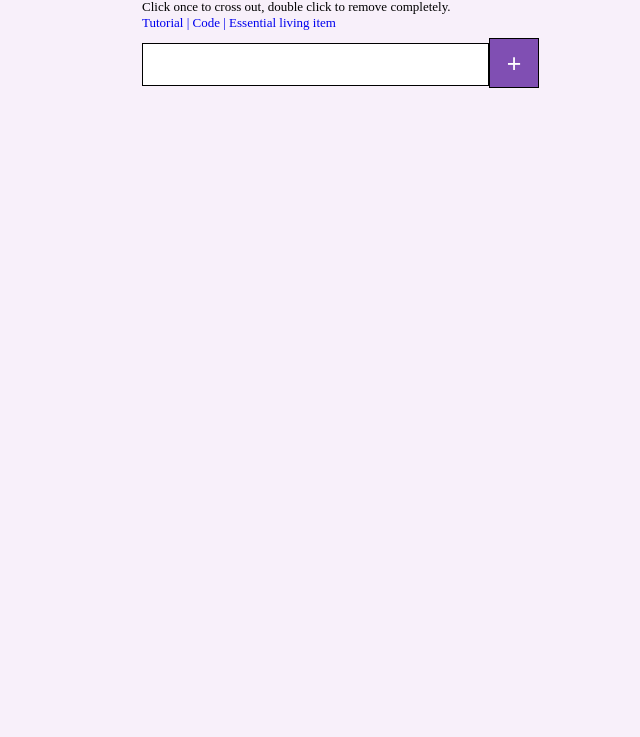
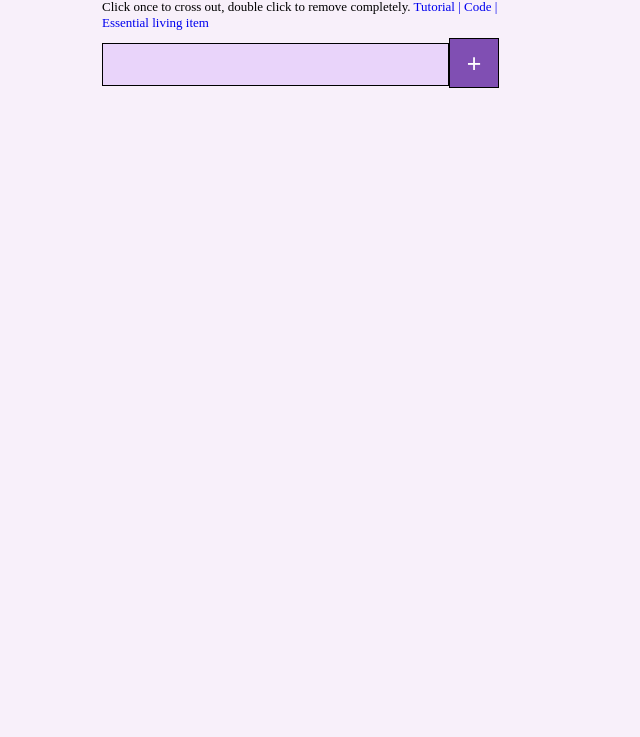
Before and after one commit to bloopmegan/testing, a plain HTML site: page index.html in a window 1280 px wide. Shown: the part 63-800 px from the top of the page, without its empty margins (338-978 px from the left). Drawn offline with Linux system fonts and the light colour scheme; a small style sheet from the web is missing.

Commit message:
Add files via upload

```diff
--- a/index.html
+++ b/index.html
@@ -3,15 +3,18 @@
 <meta name="viewport" content="width=device-width, initial-scale=1.0">
 <link rel="stylesheet" href="style.css">
 <link rel="shortcut icon" href="MEGAN.png">
+<link href="https://www.dafontfree.net/embed/YnJ5bmRhbi13cml0ZS1yZWd1bGFyJmRhdGEvNjQvYi8xNjAxODkvQnJ5bmRhbl9Xcml0ZS50dGY" rel="stylesheet" type="text/css"/>
 <title>bloopmegan | 4</title>
 </head>
 <body>
+    <div class="container" id="container1">
     <h1>To-Do List</h1>
     <p>Click once to cross out, double click to remove completely. <a href="https://youtu.be/-pRg_daFjfk" id="a">Tutorial |</a><a href="4.zip" id="a"> Code </a><a href="https://cutt.ly/xYLPJAm" id="a">| Essential living item</a></p>
     <div class="container">
         <input id="inputField" type="text"><button id="addToDo">+</button>
         <div class="to-dos" id="toDoContainer"></div>
     </div>
+    </div>
     <script src="main.js"></script>
 </body>
 </html>
--- a/style.css
+++ b/style.css
@@ -1,38 +1,36 @@
-@font-face{
-    font-family: 'Poppins';
-    src: url('https://fonts.googleapis.com/css2?family=Poppins&display=swap');
-}
 html, body{
-    width: 50%;
-    margin: auto;
+    width: 400px;
+    margin: 0 auto;
     background-color: #F8F0FA;
 }
 h1{
     margin-top: 15px;
     margin-bottom: 10px;
     font-family: Poppins;
+    text-align: center;
 }
 p{
     margin-top: 10px;
     margin-bottom: 7px;
     font-size: 13px;
     font-family: Poppins;
+    text-align: left;
 }
 #a{
     text-decoration: none;
 }
 .container {
     width: 400px;
-    padding: auto;
 }
 #inputField {
     width: 347px;
     height: 42.5px;
     border: 1px solid black;
     outline: none;
-    font-size: 22px;
+    font-size: 23px;
     vertical-align: center;
     font-family: Poppins;
+    background-color: #e9d4fA;
 }
 #addToDo {
     height: 50px;
@@ -47,9 +45,9 @@ p{
     margin-top: 38px;
 }
 .paragraph-styling {
-    margin-top: 6px;
+    margin-top: 7px;
     cursor: pointer;
-    font-size: 19px;
+    font-size: 20px;
     font-family: Poppins;
     text-align: left;
 }
```
Also changed, not shown: 2 other files.
